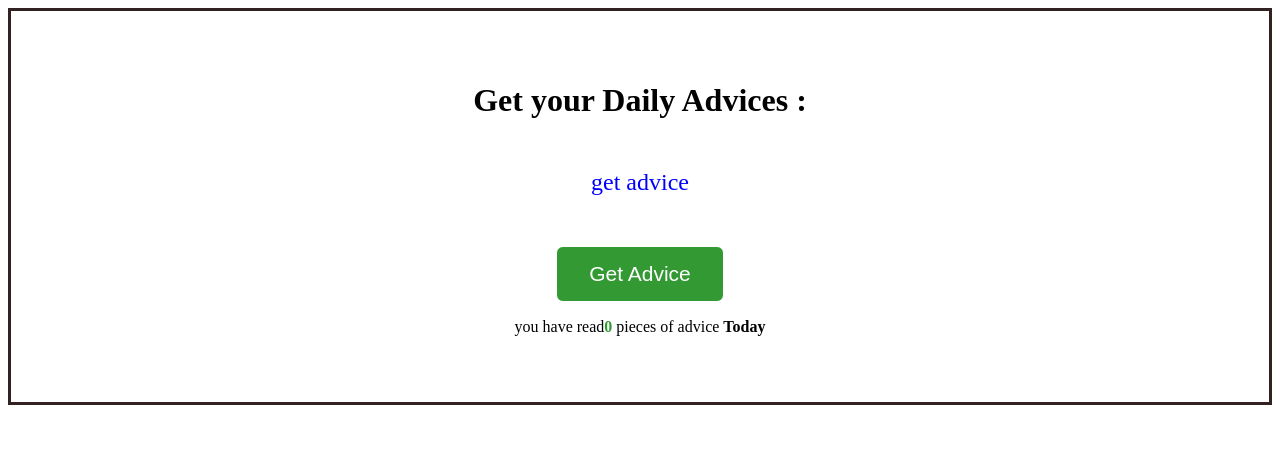
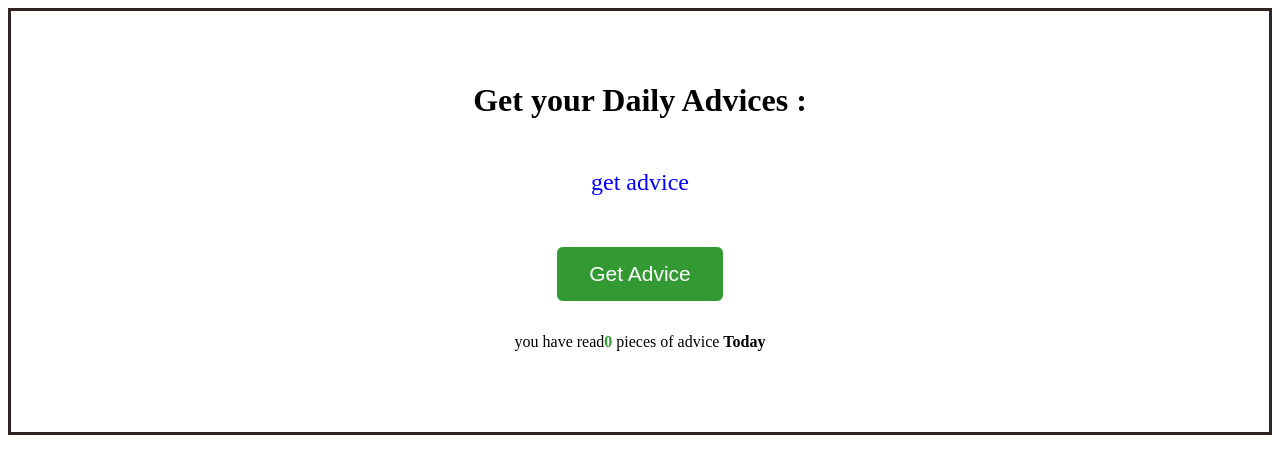
Before and after one commit to Dahbi-Dev/Get-Advice-api, a React (Create React App) app: page / in a window 1280 px wide. Shown: the top 474 px of the page. Built offline with nearby package versions, Linux system fonts and the light colour scheme.

Commit message:
Update Message.js

```diff
--- a/src/api-advice/Message.js
+++ b/src/api-advice/Message.js
@@ -2,7 +2,7 @@ import React from 'react';
 
 const Message = (props) => {
     return (
-        <div>
+        <div style={{padding:'15px 32px'}}>
             <p>you have read
         <strong style={{ color: '#393' }}>{props.count} </strong>
     pieces of advice <strong>Today</strong></p>
```
